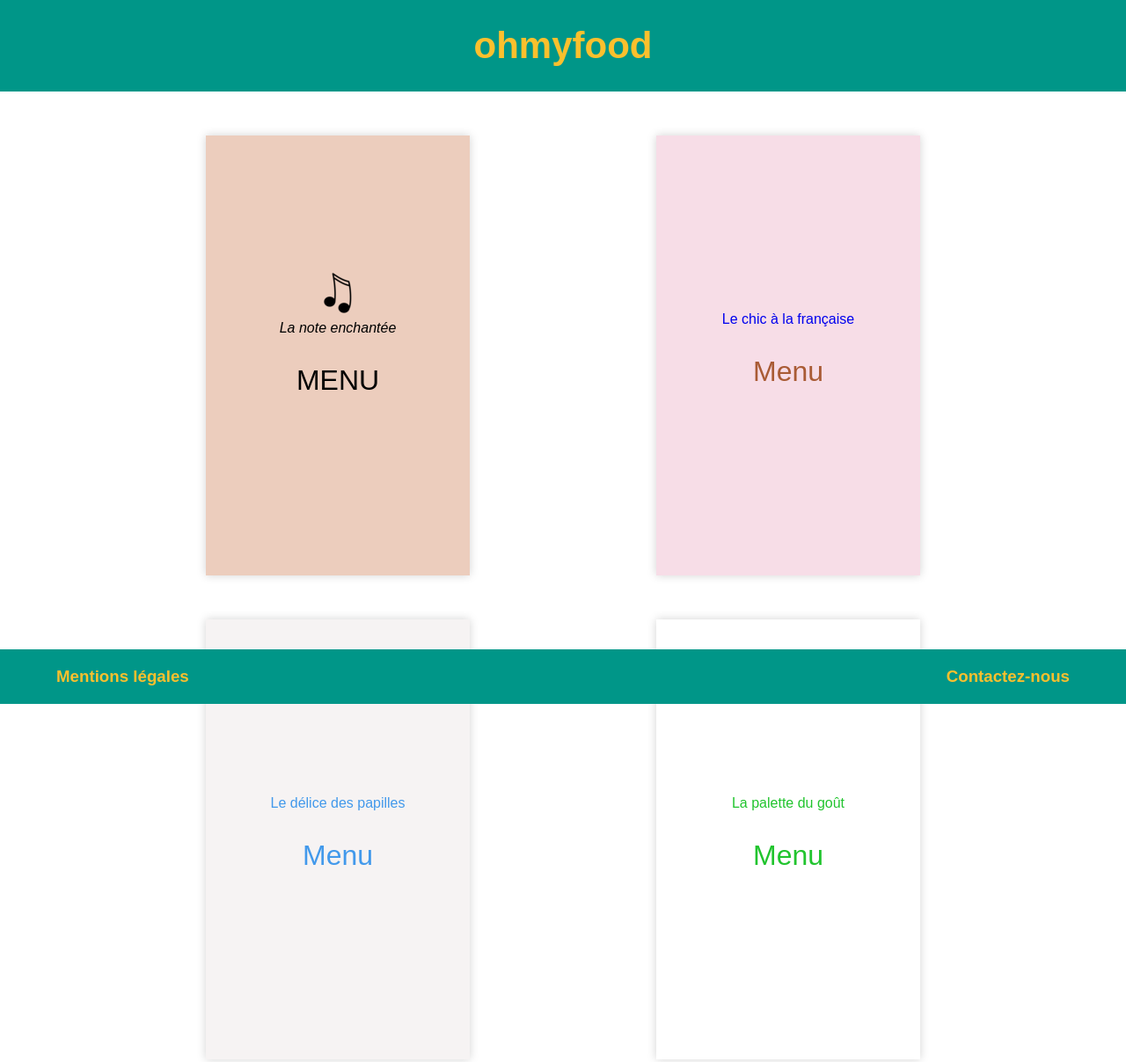
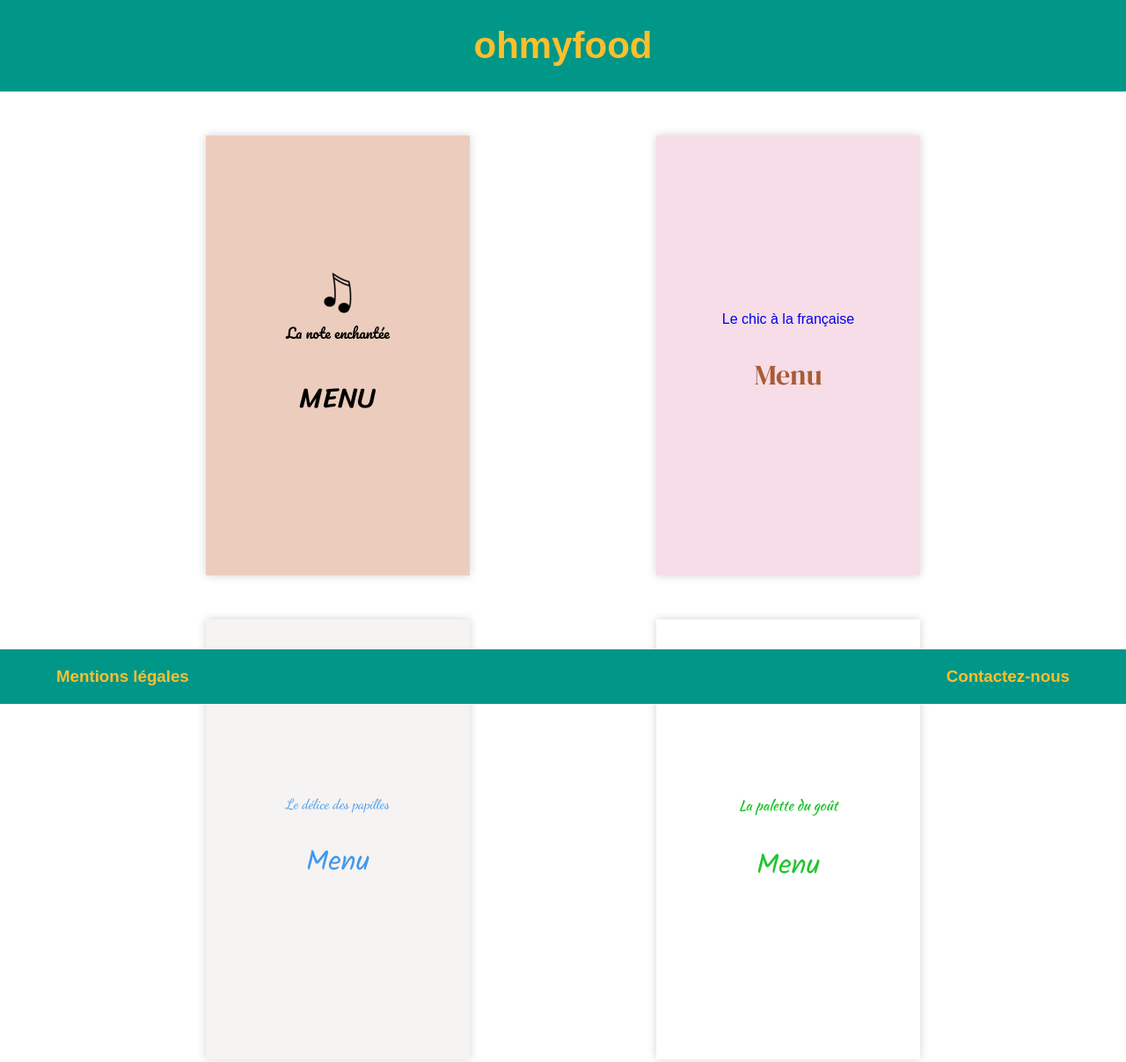
Before and after one commit to Mai201/Ohmyfood, a website: page index.html in a window 1280 px wide. Shown: the top 1207 px of the page at 88% size. Drawn offline with Linux system fonts and the light colour scheme.

Commit message:
Revert "fixing style"
This reverts commit c5c53eee7c4039a71439597c926a448f7d39dd6c.

```diff
--- a/css/style.css
+++ b/css/style.css
@@ -4,6 +4,38 @@ body {
   margin: 0;
 }
 
+/* ajout de polices*/
+@font-face {
+  /* Ajout police Pacifico pour title-m1 */
+  font-family: "Pacifico-Regular";
+  src: url("Pacifico-Regular.ttf") format("truetype");
+}
+@font-face {
+  /* Ajout police Sriracha pour p "menu" du menu 1 */
+  font-family: "Sriracha-Regular";
+  src: url("Sriracha-Regular.ttf") format("truetype");
+}
+/* ajouter police title-m2 */
+@font-face {
+  /* Ajout police Display pour p "menu" du menu 2 */
+  font-family: "DMSerifDisplay-Regular";
+  src: url("DMSerifDisplay-Regular.ttf") format("truetype");
+}
+@font-face {
+  /* Ajout police Dancing pour title-m3 */
+  font-family: "DancingScript-VariableFont_wght";
+  src: url("DancingScript-VariableFont_wght.ttf") format("truetype");
+}
+@font-face {
+  /* Ajout police Kalam pour p "menu" des menus 3 et 4  */
+  font-family: "Kalam-Regular";
+  src: url("Kalam-Regular.ttf") format("truetype");
+}
+@font-face {
+  /* Ajout police pour title-m4  */
+  font-family: "KaushanScript-Regular";
+  src: url("KaushanScript-Regular.ttf") format("truetype");
+}
 header {
   width: 100%;
   display: flex;
@@ -64,13 +96,14 @@ h3 {
 }
 .menus__ligne-menu1 p {
   font-size: xx-large;
+  font-family: "Sriracha-Regular";
   color: black;
 }
 .menus__ligne-menu1 .img1 {
   margin-top: 150px;
 }
 .menus__ligne-menu1 .title-m1 {
-  font-style: italic;
+  font-family: "Pacifico-Regular";
   color: black;
 }
 .menus__ligne-menu2 {
@@ -82,6 +115,7 @@ h3 {
 }
 .menus__ligne-menu2 p {
   font-size: xx-large;
+  font-family: "DMSerifDisplay-Regular";
   color: rgba(163, 81, 40, 0.932);
 }
 .menus__ligne-menu2 .title-m2 {
@@ -95,10 +129,12 @@ h3 {
   background-color: rgba(240, 236, 236, 0.603);
 }
 .menus__ligne-menu3 p {
+  font-family: "Kalam-Regular";
   font-size: xx-large;
   color: #4299eb;
 }
 .menus__ligne-menu3 .title-m3 {
+  font-family: "DancingScript-VariableFont_wght";
   margin-top: 200px;
   color: #4299eb;
 }
@@ -109,10 +145,12 @@ h3 {
   box-shadow: 0 0 10px 0 lightgrey;
 }
 .menus__ligne-menu4 p {
+  font-family: "Kalam-Regular";
   font-size: xx-large;
   color: #21c42e;
 }
 .menus__ligne-menu4 .title-m4 {
+  font-family: "KaushanScript-Regular";
   margin-top: 200px;
   color: #21c42e;
 }
```
